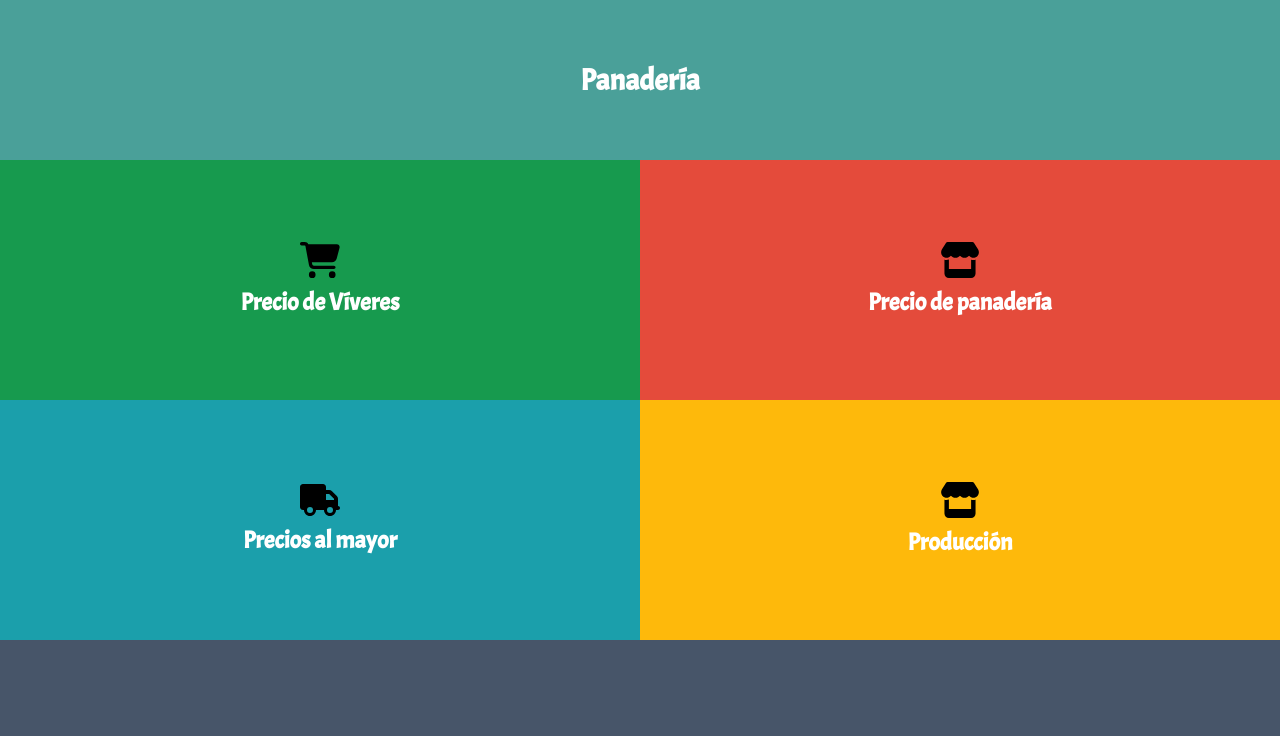
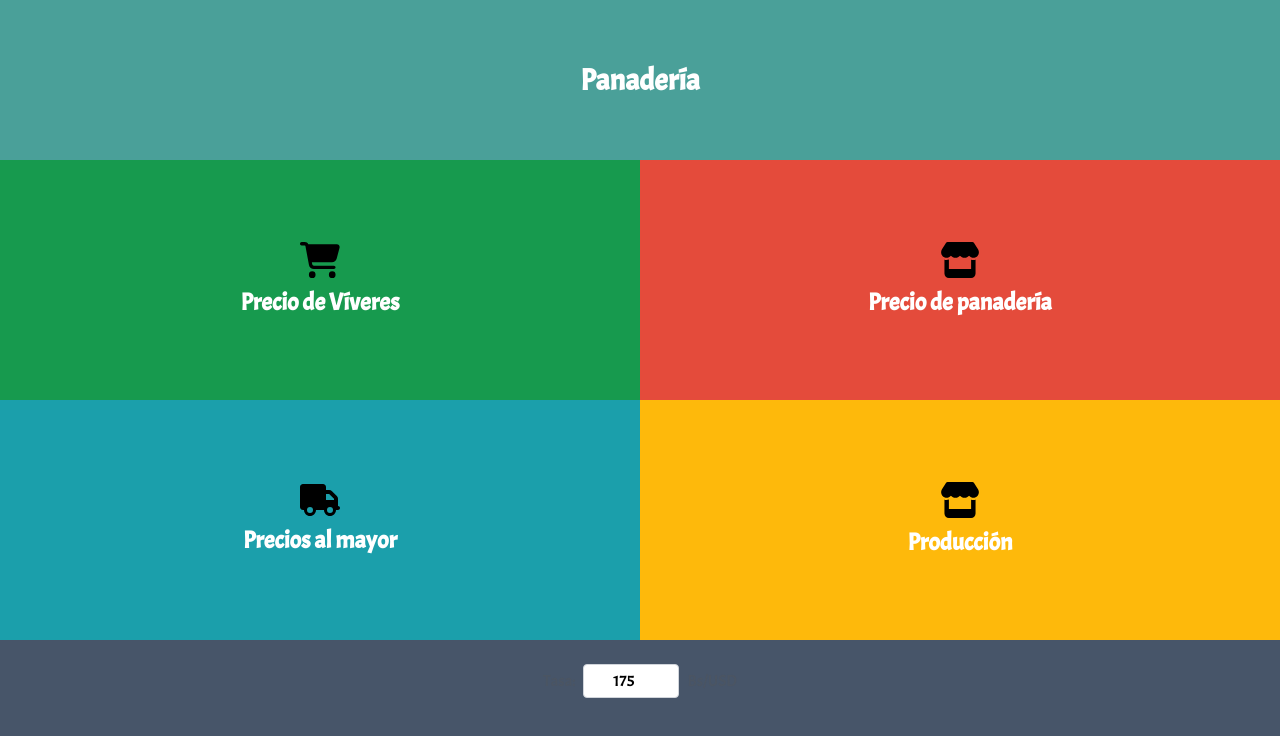
Before and after one commit to eudysj95/panaderia, a React (Vite) app: page / in a window 1280 px wide. Shown: the top 736 px of the page. Built offline with nearby package versions, Linux system fonts and the light colour scheme; no server answers.

Commit message:
feat: move exchange rate input to home page

```diff
--- a/src/components/Marco.jsx
+++ b/src/components/Marco.jsx
@@ -14,7 +14,6 @@ export function Marco({ title, metodo, discount = 0 }) {
     loading,
     error,
     exchangeRate,
-    updateExchangeRate,
     apiKey,
     setApiKey,
     ensureApiKey,
@@ -210,20 +209,6 @@ export function Marco({ title, metodo, discount = 0 }) {
               aria-label="Buscar productos"
             />
 
-            <div className="flex items-center gap-1 text-sm">
-              <span className="text-gray-300">Tasa:</span>
-              <input
-                type="number"
-                step="1"
-                min="1"
-                value={exchangeRate}
-                onChange={(e) => updateExchangeRate(e.target.value)}
-                className="w-20 text-black p-1 rounded-sm text-center"
-                aria-label="Tasa de cambio Bs/USD"
-              />
-              <span className="text-gray-300">Bs/USD</span>
-            </div>
-
             <button
               onClick={openAdd}
               className="text-sm px-3 py-1 rounded bg-green-600 text-white hover:bg-green-700 transition-colors whitespace-nowrap"
--- a/src/layout/Inicio.jsx
+++ b/src/layout/Inicio.jsx
@@ -1,9 +1,13 @@
+import { useContext } from "react";
 import { NavLink } from "react-router-dom";
+import { ListadoContext } from "../context/ListadoContext";
 import shopping from "../assets/icons/shopping-solid.svg";
 import truck from "../assets/icons/truck-solid.svg";
 import store from "../assets/icons/store-solid.svg";
 
 export const Inicio = () => {
+  const { exchangeRate, updateExchangeRate } = useContext(ListadoContext);
+
   return (
     <div className="w-screen text-center">
       <h1 className="bg-brand-teal w-screen h-40 leading-[160px] font-bold text-3xl text-white">Panadería</h1>
@@ -14,6 +18,20 @@ export const Inicio = () => {
         <NavLink to="/mayor" className="text-2xl font-semibold text-white w-full bg-brand-blue h-60 my-0 mx-auto p-2 flex flex-col justify-center items-center hover:bg-[#5accc2]"><img className="mb-2 w-10" src={truck} alt="" />Precios al mayor</NavLink>
         <NavLink to="/produccion" className="text-2xl font-semibold text-white w-full bg-brand-yellow h-60 my-0 mx-auto p-2 flex flex-col justify-center items-center hover:bg-[#5accc2]"><img className="mb-2 w-10" src={store} alt="" />Producción</NavLink>
       </div>
+
+      <div className="mt-6 flex items-center justify-center gap-2">
+        <span className="text-gray-600 font-medium">Tasa:</span>
+        <input
+          type="number"
+          step="1"
+          min="1"
+          value={exchangeRate}
+          onChange={(e) => updateExchangeRate(e.target.value)}
+          className="w-24 text-center border border-gray-300 rounded px-2 py-1"
+          aria-label="Tasa de cambio Bs/USD"
+        />
+        <span className="text-gray-600">Bs/USD</span>
+      </div>
     </div>
   );
 };
```
Also changed, not shown: context.txt (added), 2 other files (tests, documents, lock files or other folders).
